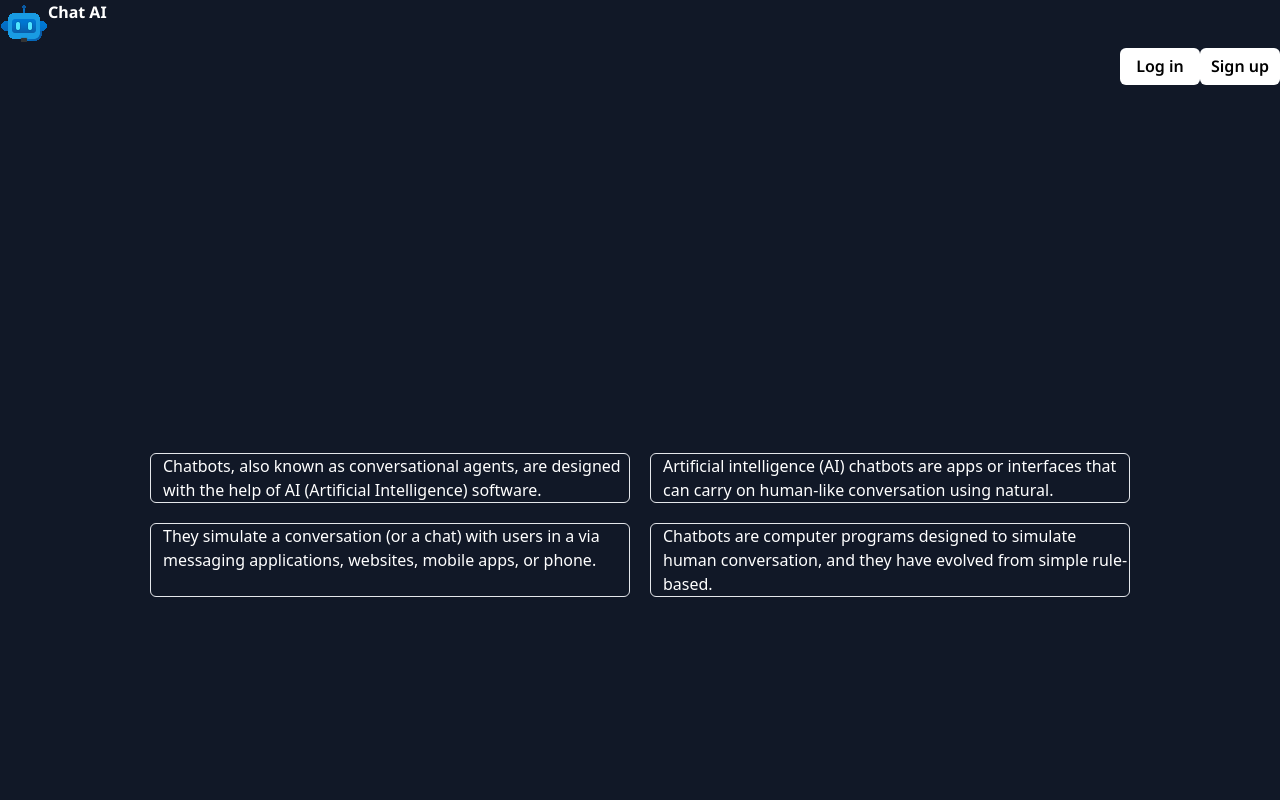
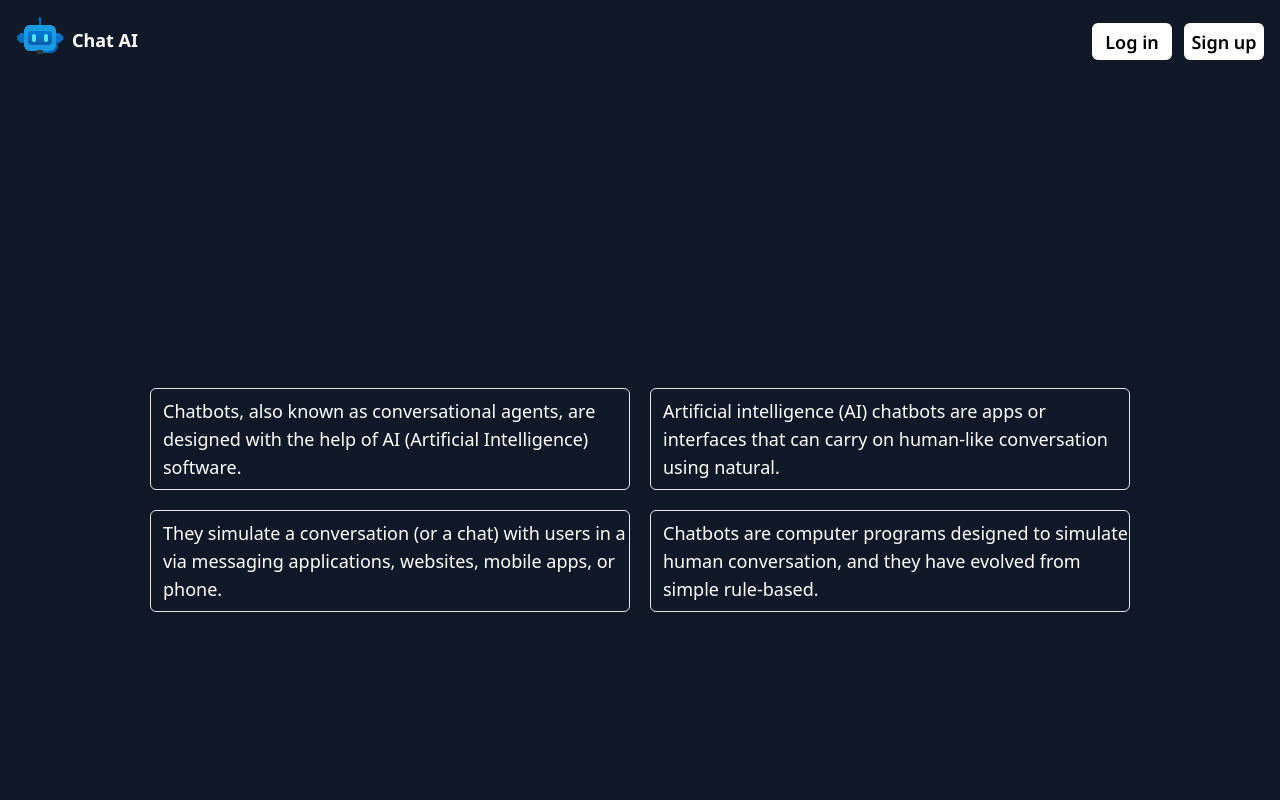
Before and after one commit to Saranraj3/MERN-AI-Chatbot, a React (Vite) app in the folder client/: page / in a window 1280 px wide. Shown: the top 800 px of the page. Built offline with nearby package versions, Linux system fonts and the light colour scheme; a web font is replaced by a local one.

Commit message:
some custom changes

```diff
--- a/client/index.html
+++ b/client/index.html
@@ -7,6 +7,12 @@
     <title>Chat AI</title>
   </head>
   <body>
+    <style>
+      .body {
+        width: auto !important;
+        overflow-x: hidden !important;
+      }
+    </style>
     <div id="root"></div>
     <script type="module" src="/src/main.jsx"></script>
   </body>
--- a/client/tailwind.config.js
+++ b/client/tailwind.config.js
@@ -1,10 +1,19 @@
 /** @type {import('tailwindcss').Config} */
+
 export default {
   content: [
     "./index.html",
     "./src/**/*.{js,ts,jsx,tsx}",
   ],
   theme: {
+    screens: {
+      'xs': '320px',  // Extra small devices
+      'sm': '600px',  // Small devices
+      'md': '768px',  // Medium devices
+      'lg': '1024px', // Large devices
+      'xl': '1280px', // Extra large devices
+      '2xl': '1536px' // Extra extra large devices
+    },
     extend: {
       fontFamily: {
         'Noto': ["Noto Sans", "sans-serif"],
@@ -12,5 +21,17 @@
       },
     },
   },
-  plugins: [],
+  plugins: [
+    function ({ addComponents }) {
+      addComponents({
+        '.hide-scrollbar': {
+          'scrollbar-width': 'none',  // Firefox
+          '-ms-overflow-style': 'none',  // IE and Edge
+          '&::-webkit-scrollbar': {
+            display: 'none',  // WebKit browsers
+          },
+        },
+      });
+    },
+  ],
 }
```
